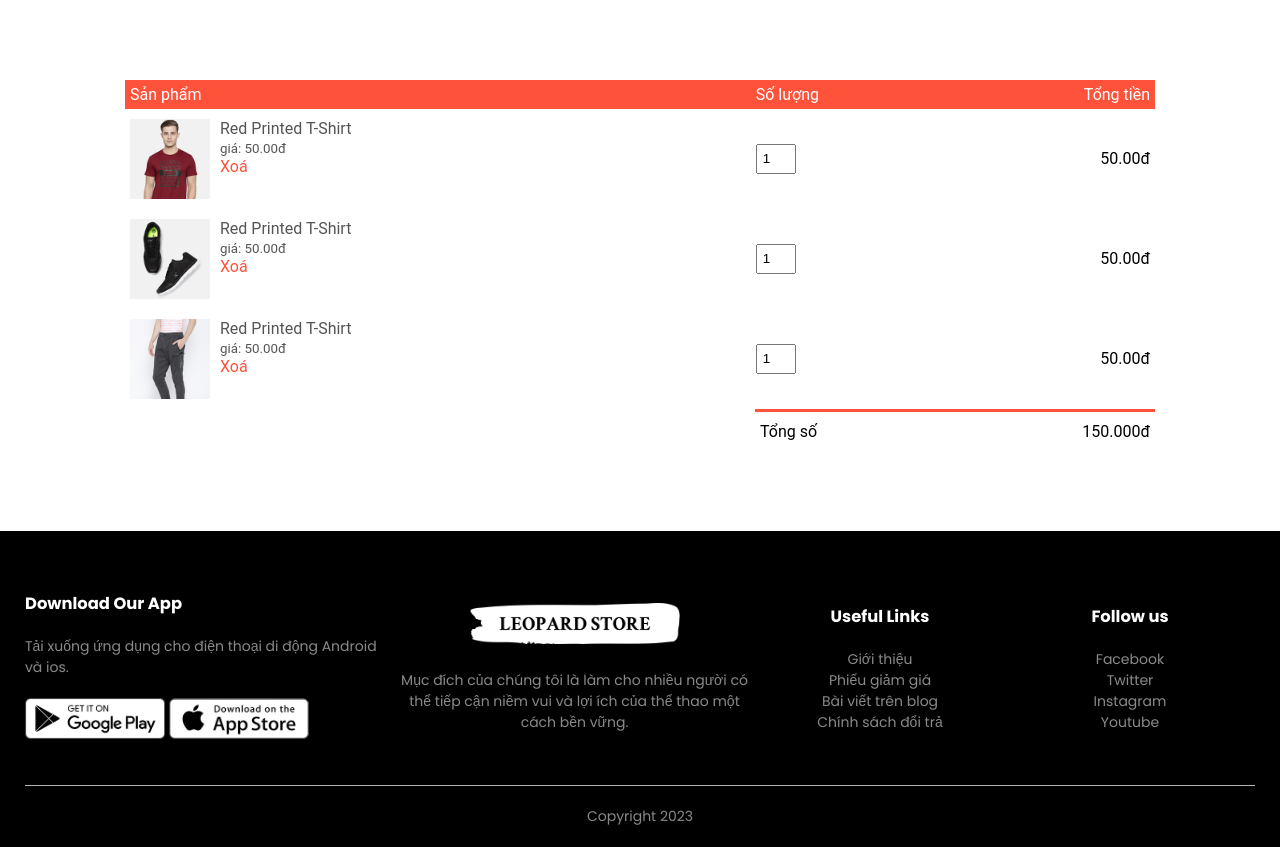
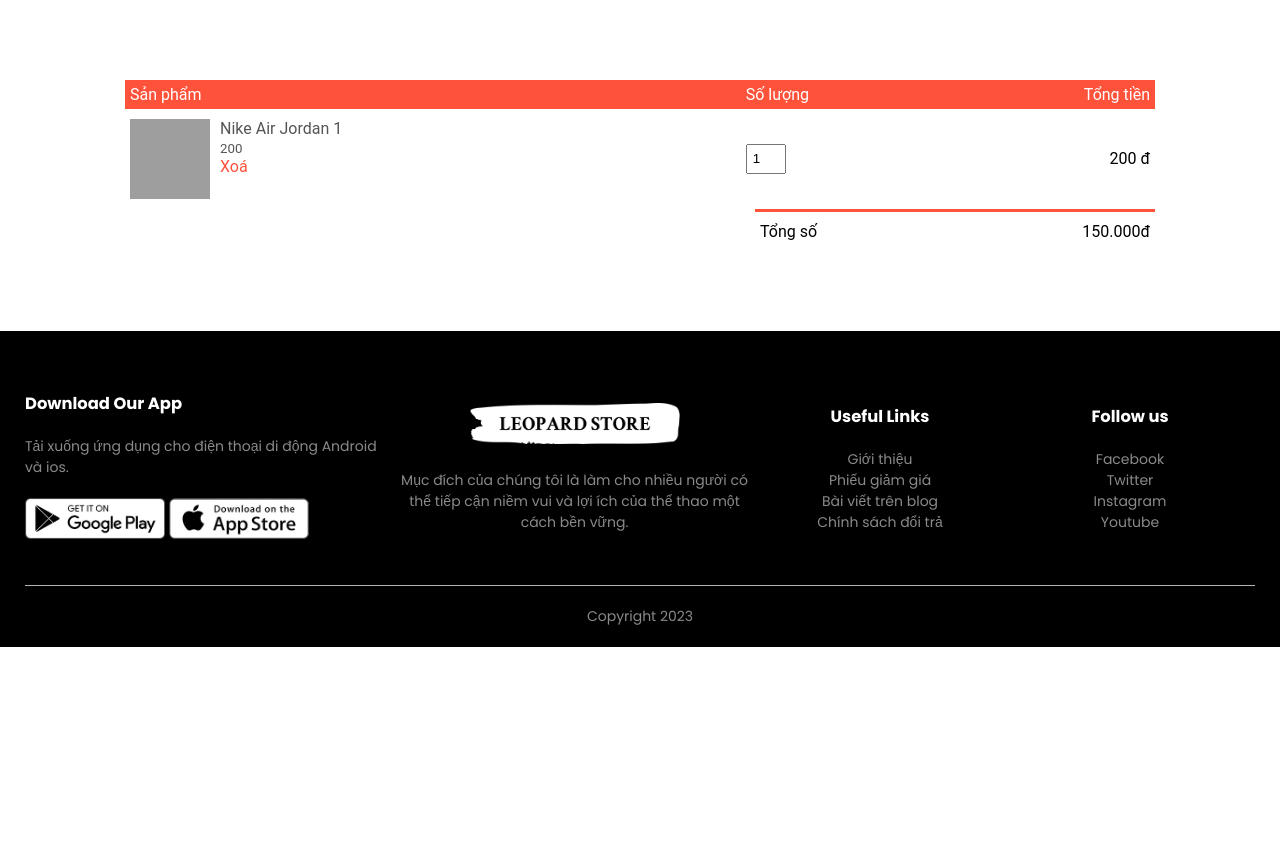
Before and after one commit to haduc25/ungdungcongnghe, a PHP site: page /index.php?action=giohang&id=1&sl=1 in a window 1280 px wide. Shown: the part 83-930 px from the top of the page. After the commit the page ends 730 px from the top, so only its background shows below. Run offline with PHP 8.4, Linux system fonts and the light colour scheme; data comes from the database, SQL or seed files in the repository; grey boxes are pictures that could not be loaded.

Commit message:
chitietsanpham & giohang_dotu

```diff
--- /dev/null
+++ b/utils/connect_db.php
@@ -0,0 +1,9 @@
+<?php
+$host = "localhost";
+$user = "root";
+$password = "";
+$database = "db_sp_mk15";
+$con = mysqli_connect($host, $user, $password, $database);
+if (mysqli_connect_errno()){
+    echo "Connection Fail: ".mysqli_connect_errno();exit;
+}
--- /dev/null
+++ b/utils/connect_sql.php
@@ -0,0 +1,13 @@
+<?php
+ include ('connect_db.php');
+ if(isset($_GET['id'])){
+		$prodId = $_GET['id'];
+		$sqlSelector = "select * from sanpham where id_sp = $prodId";
+
+		// echo $sqlSelector;
+		$rs = mysqli_query($con, $sqlSelector);
+
+		$proInfo = mysqli_fetch_assoc($rs);
+ }
+
+?>
--- a/views/giohang.php
+++ b/views/giohang.php
@@ -4,6 +4,13 @@
 
     // header
     require_once './utils/header.php';
+
+    require_once './utils/connect_sql.php';
+
+
+
+
+
 ?>
 
 <body>
@@ -19,7 +26,12 @@
         <!------------------------------ cart items details------------------------------>
 
         <div class="small-container cart-page">
-        <table>
+        <?php
+    if(isset($_GET['sl']) && isset($_GET['id'])){
+        $soluongsp = $_GET['sl'];
+        $giasp = $proInfo['gia_sp'];
+            ?>
+            <table>
             <tr>
                 <th>Sản phẩm</th>
                 <th>Số lượng</th>
@@ -28,47 +40,19 @@
             <tr>
                 <td>
                     <div class="cart-info">
-                        <img src="images/buy-1.jpg">
+                        <img src="<?=$proInfo['hinhanh_sp']?>" width="100%" id="productImg">
                         <div>
-                            <p>Red Printed T-Shirt</p>
-                            <small>giá: 50.00đ</small><br>
+                            <p><?=$proInfo['ten_sp'];?></p>
+                            <small><?= number_format($giasp, 0, ",", ".") ?></small><br>
                             <a href="">Xoá</a>
                         </div>
                     </div>
                 </td>
-                <td><input type="number" value="1"></td>
-                <td>50.00đ</td>
-            </tr>
-            <tr>
-                <td>
-                    <div class="cart-info">
-                        <img src="images/buy-2.jpg">
-                        <div>
-                            <p>Red Printed T-Shirt</p>
-                            <small>giá: 50.00đ</small><br>
-                            <a href="">Xoá</a>
-                        </div>
-                    </div>
-                </td>
-                <td><input type="number" value="1"></td>
-                <td>50.00đ</td>
-            </tr>
-            <tr>
-                <td>
-                    <div class="cart-info">
-                        <img src="images/buy-3.jpg">
-                        <div>
-                            <p>Red Printed T-Shirt</p>
-                            <small>giá: 50.00đ</small><br>
-                            <a href="">Xoá</a>
-                        </div>
-                    </div>
-                </td>
-                <td><input type="number" value="1"></td>
-                <td>50.00đ</td>
+                <td><input type="number" value="<?=$soluongsp?>"></td>
+                <?php $tt1 = $giasp * $soluongsp; ?>
+                <td><?= number_format( $tt1 ,0, ",", ".") ?> đ</td>
             </tr>
             </table>
-
             <div class="total-price">
                 <table>
                     <tr>
@@ -77,6 +61,18 @@
                     </tr>
                 </table>
             </div>
+            <?php
+        }
+        else{
+            ?>
+            <div style="height: 200px;">
+                <h2 style="text-align: center;">Khong co san pham nao trong gio hang</h2>
+            </div>
+            <?php
+        }
+        ?>
+
+
         </div>
     <?php
     // footer
```
Also changed, not shown: views/chitietsanpham.php (+10 -22 lines), views/sanpham.php (+9 -6 lines), 1 other file.
